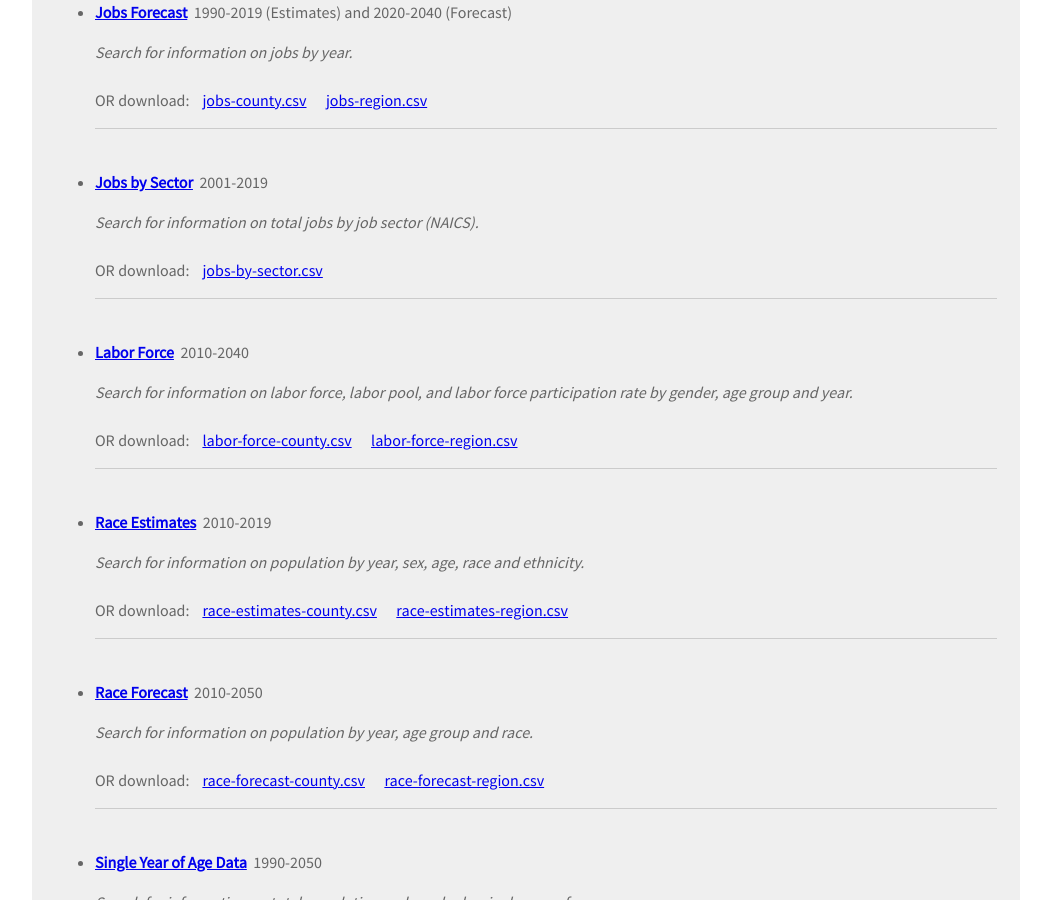
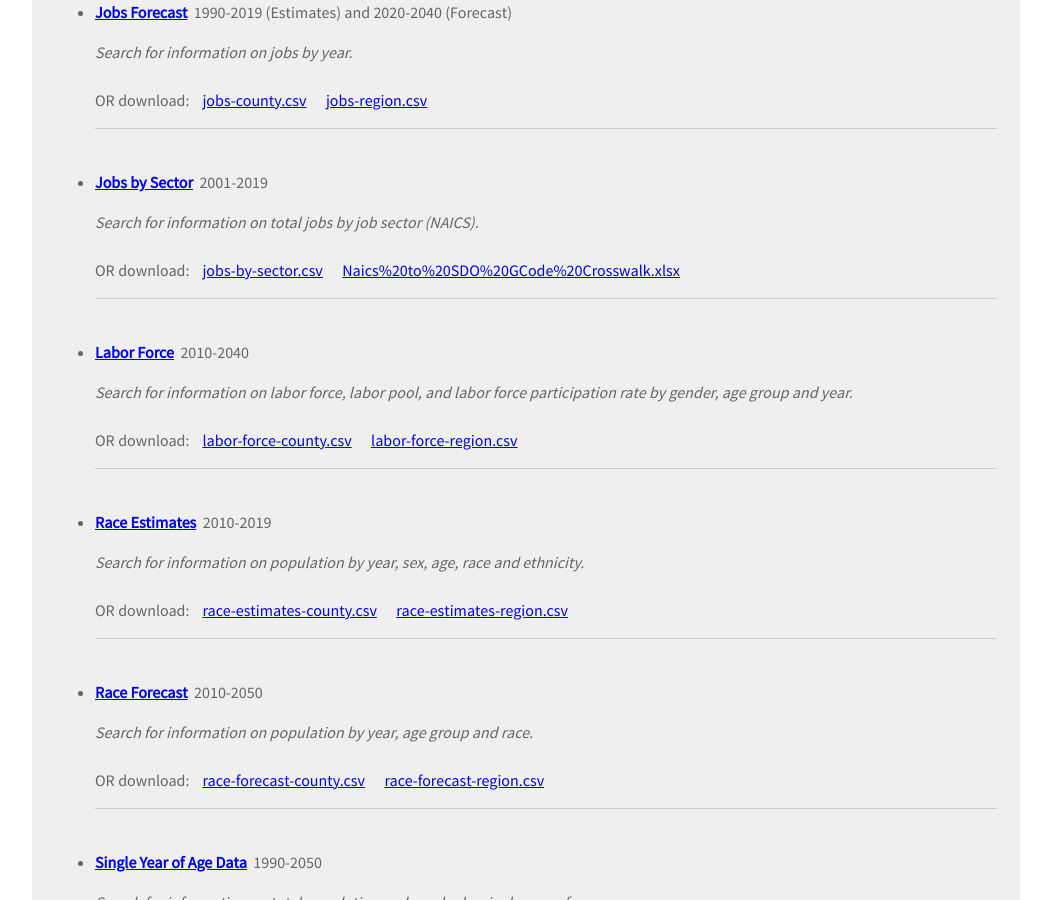
Before and after one commit to TBleess/Website_New, a Jekyll site: the page built from pages/0_Homepage_and_Footer_Links/data/index.md, in a window 1280 px wide and 900 px high, scrolled down 1759 px. Shown: the whole window, without its empty margins (114-1165 px from the left). Built offline with Jekyll 4.4.1, drawn with Linux system fonts in a browser that asks for light colours; some of the changed lines change nothing that is shown.

Commit message:
Adding crosswalk

```diff
--- a/pages/3_EconomyLaborForce/data/Lookup_jobsbysector.html
+++ b/pages/3_EconomyLaborForce/data/Lookup_jobsbysector.html
@@ -7,6 +7,7 @@ custom_js:
 - /assets/js/common/dola_custom_functions.js
 file:
 - "https://storage.googleapis.com/co-publicdata/jobs-by-sector.csv"
+- "https://storage.googleapis.com/co-publicdata/Naics%20to%20SDO%20GCode%20Crosswalk.xlsx"
 description: "Search for information on total jobs by job sector (NAICS)."
 years: "2001-2019"
 tag: "econdata"
```
